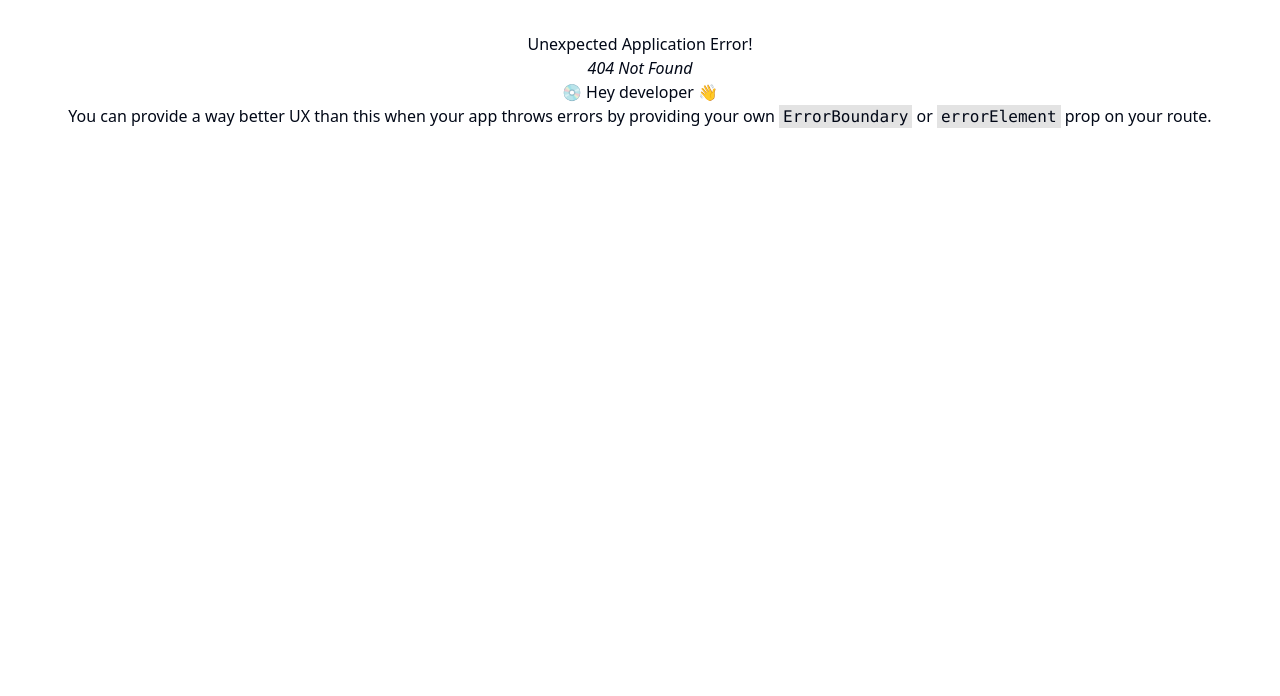
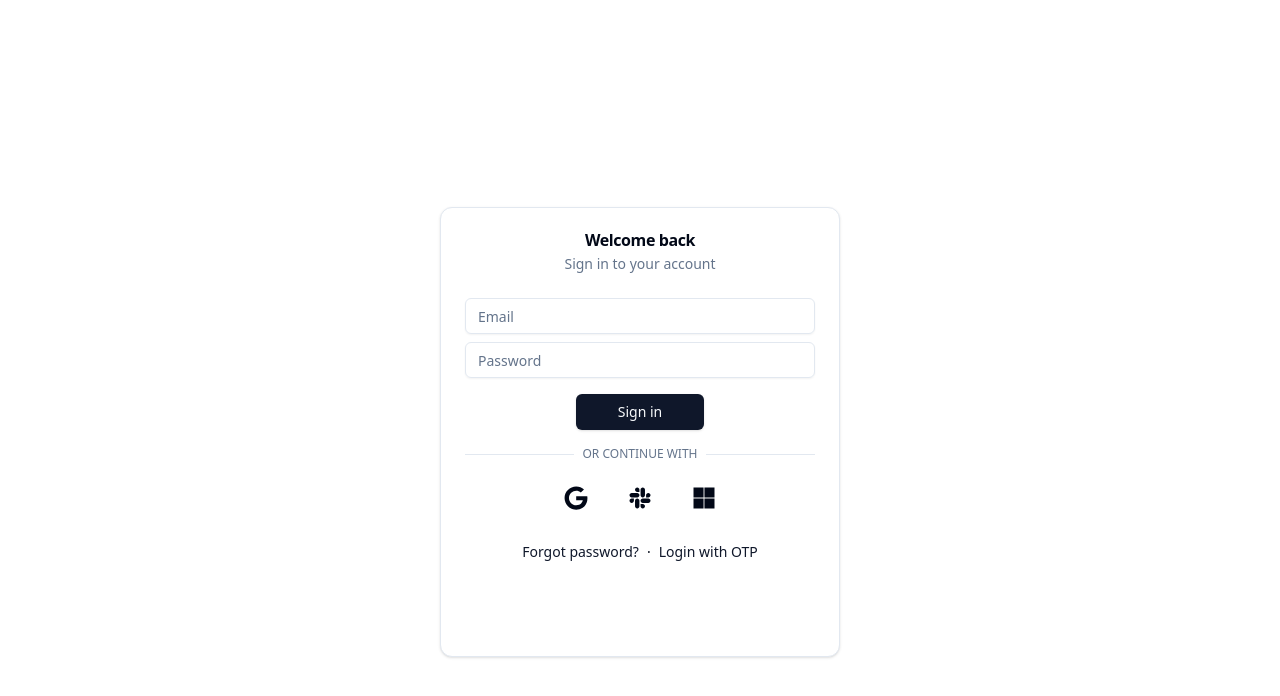
Before and after one commit to hgoteti/assistli-ui-web, a React (Vite) app: page /auth in a window 1280 px wide. Before the commit this address had no page. Shown: the top 696 px of the page. Built offline with nearby package versions, Linux system fonts and the light colour scheme.

Commit message:
Consolidate authentication routes and create unified AuthPage component

```diff
--- /dev/null
+++ b/src/pages/auth/AuthPage.jsx
@@ -0,0 +1,133 @@
+import { Button } from "@/components/ui/button"
+import { Input } from "@/components/ui/input"
+import { Card, CardContent, CardDescription, CardFooter, CardHeader, CardTitle } from "@/components/ui/card"
+import { FaGoogle, FaSlack, FaMicrosoft } from "react-icons/fa"
+import { ChevronLeft } from "lucide-react"
+import { useState } from "react"
+
+export default function AuthPage() {
+  const [flow, setFlow] = useState('login') // 'login', 'forgot-password', 'login-otp'
+
+  const renderLogin = () => (
+    <>
+      <CardHeader>
+        <CardTitle>Welcome back</CardTitle>
+        <CardDescription>Sign in to your account</CardDescription>
+      </CardHeader>
+      <CardContent className="space-y-4">
+        <div className="space-y-2">
+          <Input type="email" placeholder="Email" />
+          <Input type="password" placeholder="Password" />
+        </div>
+
+        <div className="flex justify-center">
+          <Button className="w-32">Sign in</Button>
+        </div>
+
+        <div className="relative">
+          <div className="absolute inset-0 flex items-center">
+            <span className="w-full border-t" />
+          </div>
+          <div className="relative flex justify-center text-xs uppercase">
+            <span className="bg-background px-2 text-muted-foreground">Or continue with</span>
+          </div>
+        </div>
+
+        <div className="flex justify-center gap-6">
+          <a href="#" className="p-2 hover:opacity-80">
+            <FaGoogle className="h-6 w-6" />
+          </a>
+          <a href="#" className="p-2 hover:opacity-80">
+            <FaSlack className="h-6 w-6" />
+          </a>
+          <a href="#" className="p-2 hover:opacity-80">
+            <FaMicrosoft className="h-6 w-6" />
+          </a>
+        </div>
+      </CardContent>
+      <CardFooter>
+        <div className="w-full text-sm text-center space-x-2">
+          <button onClick={() => setFlow('forgot-password')} className="text-primary hover:underline">
+            Forgot password?
+          </button>
+          <span>·</span>
+          <button onClick={() => setFlow('login-otp')} className="text-primary hover:underline">
+            Login with OTP
+          </button>
+        </div>
+      </CardFooter>
+    </>
+  )
+
+  const renderForgotPassword = () => (
+    <>
+      <CardHeader>
+        <div className="flex items-center">
+          <Button variant="ghost" size="icon" className="mr-2" onClick={() => setFlow('login')}>
+            <ChevronLeft className="h-4 w-4" />
+          </Button>
+          <div>
+            <CardTitle>Reset password</CardTitle>
+            <CardDescription>Enter your email to reset your password</CardDescription>
+          </div>
+        </div>
+      </CardHeader>
+      <CardContent className="space-y-4">
+        <Input type="email" placeholder="Email" />
+      </CardContent>
+      <CardFooter className="flex flex-col space-y-2">
+        <Button className="w-32 mx-auto">Send reset link</Button>
+        <div className="text-sm text-center space-x-2">
+          <button onClick={() => setFlow('login')} className="text-primary hover:underline">
+            Back to login
+          </button>
+          <span>·</span>
+          <button onClick={() => setFlow('login-otp')} className="text-primary hover:underline">
+            Login with OTP
+          </button>
+        </div>
+      </CardFooter>
+    </>
+  )
+
+  const renderLoginOTP = () => (
+    <>
+      <CardHeader>
+        <div className="flex items-center">
+          <Button variant="ghost" size="icon" className="mr-2" onClick={() => setFlow('login')}>
+            <ChevronLeft className="h-4 w-4" />
+          </Button>
+          <div>
+            <CardTitle>Login with OTP</CardTitle>
+            <CardDescription>We'll send a code to your email</CardDescription>
+          </div>
+        </div>
+      </CardHeader>
+      <CardContent className="space-y-4">
+        <Input type="email" placeholder="Email" />
+      </CardContent>
+      <CardFooter className="flex flex-col space-y-2">
+        <Button className="w-32 mx-auto">Send OTP</Button>
+        <div className="text-sm text-center">
+          <button onClick={() => setFlow('login')} className="text-primary hover:underline">
+            Back to login
+          </button>
+        </div>
+      </CardFooter>
+    </>
+  )
+
+  const renderFlow = {
+    'login': renderLogin,
+    'forgot-password': renderForgotPassword,
+    'login-otp': renderLoginOTP
+  }
+
+  return (
+    <div className="min-h-screen flex items-center justify-center p-4">
+      <Card className="w-[400px] h-[450px]">
+        {renderFlow[flow]()}
+      </Card>
+    </div>
+  )
+}
```
Also changed, not shown: src/App.jsx (+6 -1 lines).
